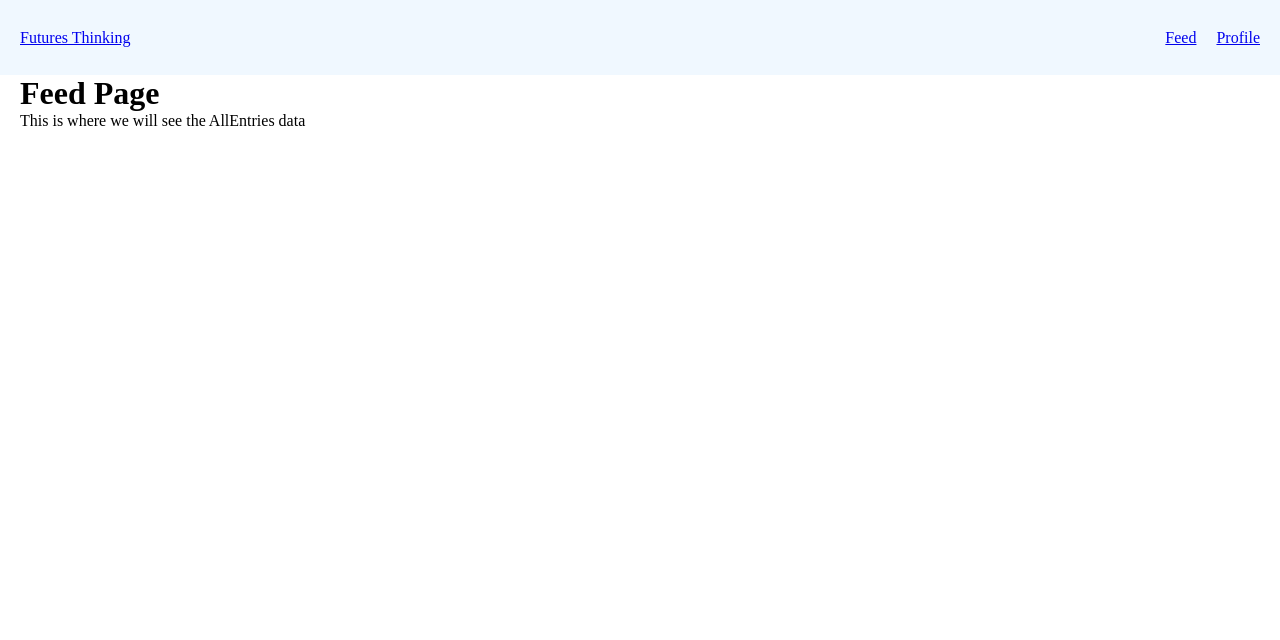
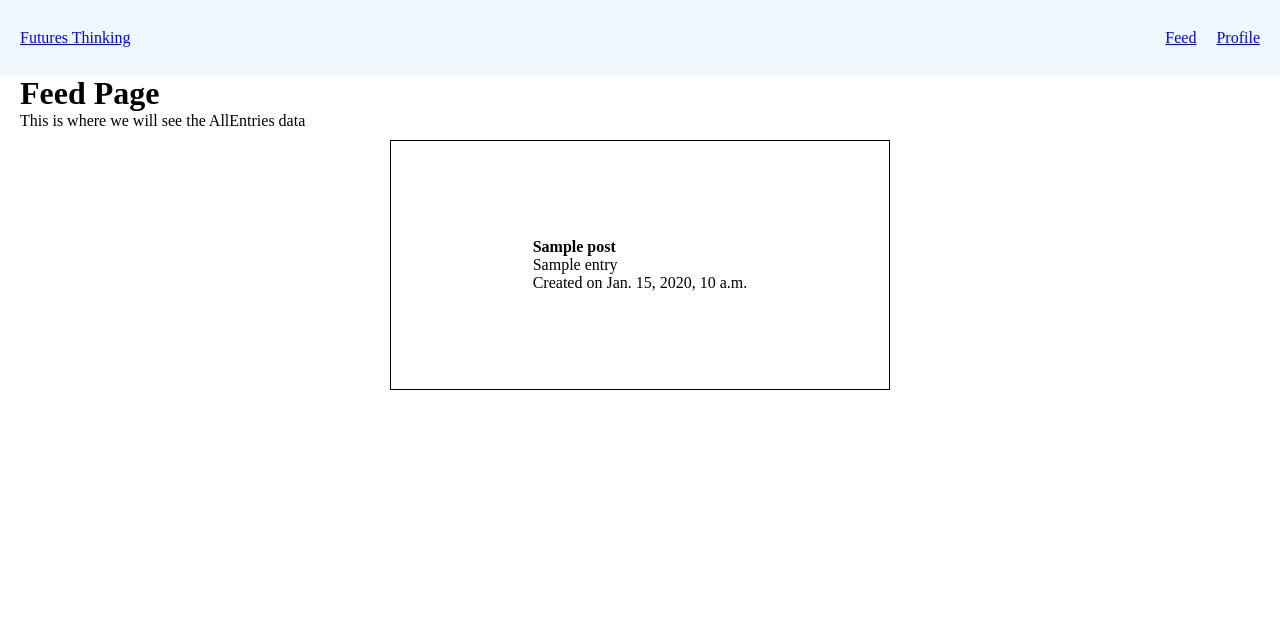
Before and after one commit to tylerrice121/Futures_Thinking, a Django app: template main_app/templates/feed.html in a window 1280 px wide. Shown: the top 640 px of the page. Run offline with Django 3.2, Linux system fonts and the light colour scheme; the template is opened without the code that fills it: most values are stand-ins (such as "Sample title", 1, 10 or a date in 2020).

Commit message:
wip adds feed datat

```diff
--- a/main_app/admin.py
+++ b/main_app/admin.py
@@ -1,6 +1,7 @@
 from django.contrib import admin
-from .models import UserEntries
+from .models import UserEntries, AllEntries
 
 # Register your models here.
 
 admin.site.register(UserEntries)
+admin.site.register(AllEntries)
--- a/main_app/static/css/style.css
+++ b/main_app/static/css/style.css
@@ -51,10 +51,15 @@ footer {
 }
 
 .cards {
+    width: 100%;
     display: flex;
+    flex-direction: column;
+    justify-content: space-between;
+    align-items: center;
 }
 
 .card {
+    justify-self: center;
     display: flex;
     align-items: center;
     justify-content: center;
--- a/main_app/templates/base.html
+++ b/main_app/templates/base.html
@@ -18,7 +18,7 @@
             <a href="{% url 'home' %}">Futures Thinking</a>
             <div class="nav-wrapper">
                 <a href="{% url 'feed' %}" class='link'>Feed</a>
-                <a href="{% url 'profile' %}" class='link'>Profile</a>
+                <a href="{% url 'profile' %}"class='link'>Profile</a>
             </div>
         </nav>
     </header>
--- a/main_app/templates/feed.html
+++ b/main_app/templates/feed.html
@@ -2,4 +2,15 @@
 {% block content %}
 <h1>Feed Page</h1>
 <p>This is where we will see the AllEntries data</p>
+<div class="cards">
+    {% for post in object_list %}
+    <div class="card">
+        <div>
+            <h4>{{ post.title }}</h4>
+            <p>{{ post.entry }}</p>
+            <p>Created on {{ post.date }}</p>
+        </div>
+    </div>
+    {% endfor %}
+</div>
 {% endblock %}
--- a/main_app/urls.py
+++ b/main_app/urls.py
@@ -3,6 +3,6 @@ from . import views
 
 urlpatterns = [
     path('', views.home, name='home'),
-    path('feed/', views.feed, name='feed'),
+    path('feed/', views.Feed.as_view(), name='feed'),
     path('profile/', views.Profile.as_view(), name='profile')
 ]
```
Also changed, not shown: main_app/views.py (+6 -2 lines).
